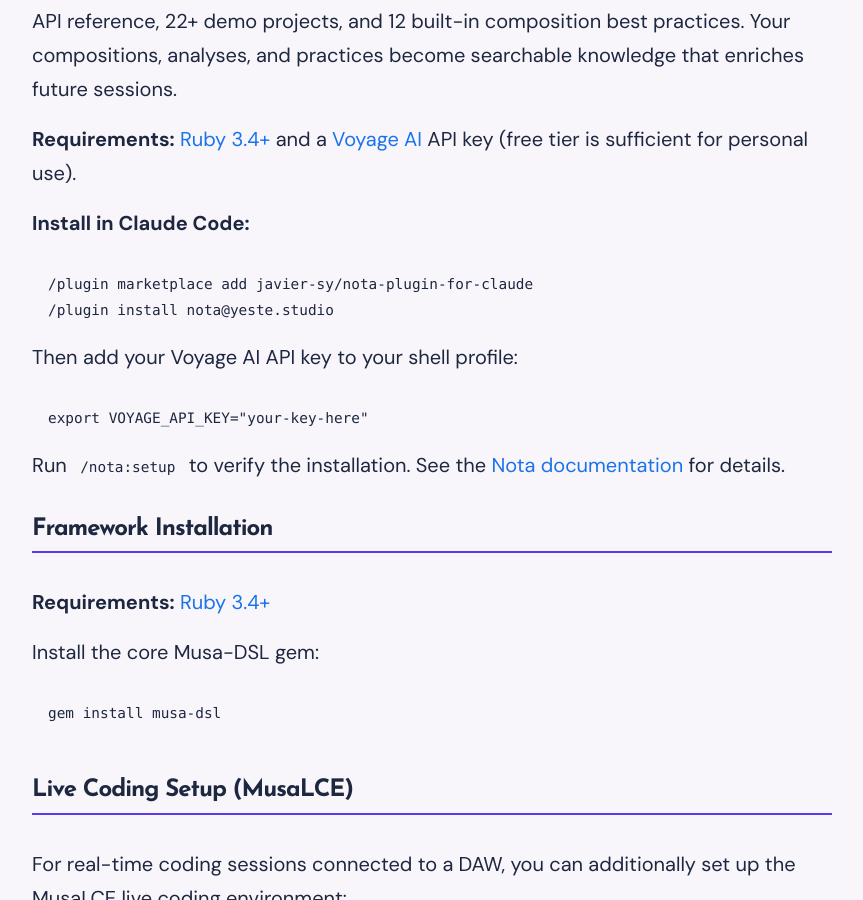
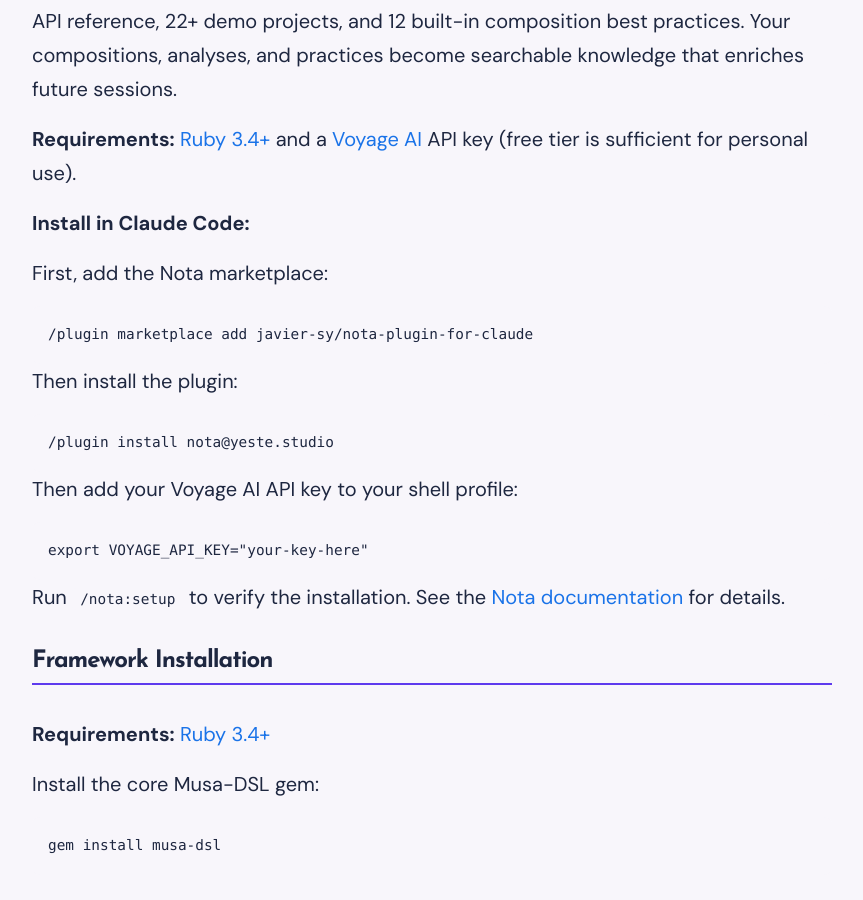
Before and after one commit to javier-sy/musadsl-website, a Jekyll site: the page built from index.html, in a window 1280 px wide and 900 px high, scrolled down 5514 px. Shown: the whole window, without its empty margins (208-1071 px from the left). Built offline with Jekyll 4.4.1, drawn with Linux system fonts in a browser that asks for light colours; comment, search, counter and statistics services are not loaded.

Commit message:
Split Nota install instructions into two separate steps
Avoids confusion by making clear that each command must be run
independently rather than copy-pasting both at once.

Co-Authored-By: Claude Opus 4.6 <noreply@anthropic.com>

```diff
--- a/index.html
+++ b/index.html
@@ -349,8 +349,10 @@ description: MusaDSL is an open source Ruby framework for algorithmic sound and
         (free tier is sufficient for personal use).
       </p>
       <p><strong>Install in Claude Code:</strong></p>
-      <pre><code>/plugin marketplace add javier-sy/nota-plugin-for-claude
-/plugin install nota@yeste.studio</code></pre>
+      <p>First, add the Nota marketplace:</p>
+      <pre><code>/plugin marketplace add javier-sy/nota-plugin-for-claude</code></pre>
+      <p>Then install the plugin:</p>
+      <pre><code>/plugin install nota@yeste.studio</code></pre>
       <p>
         Then add your Voyage AI API key to your shell profile:
       </p>
```
